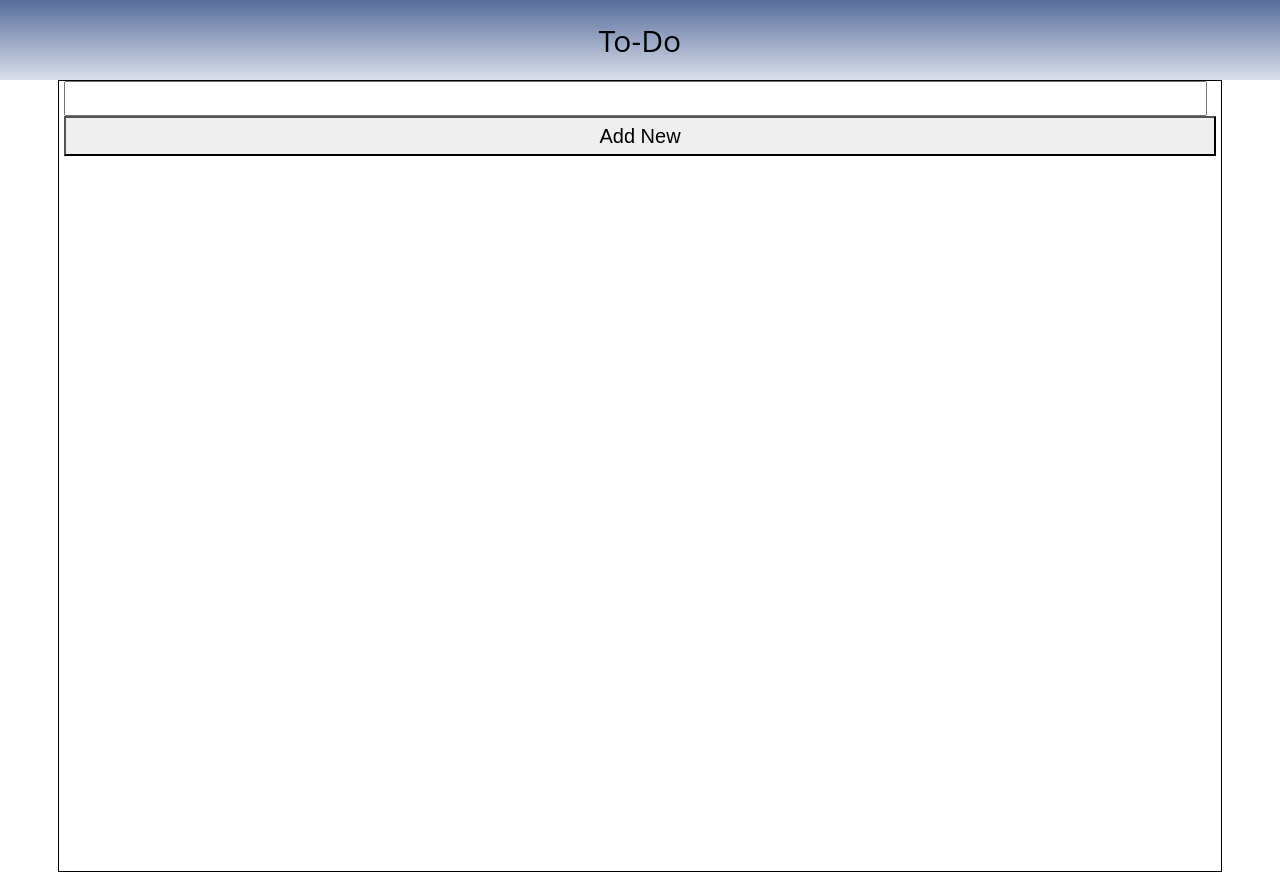
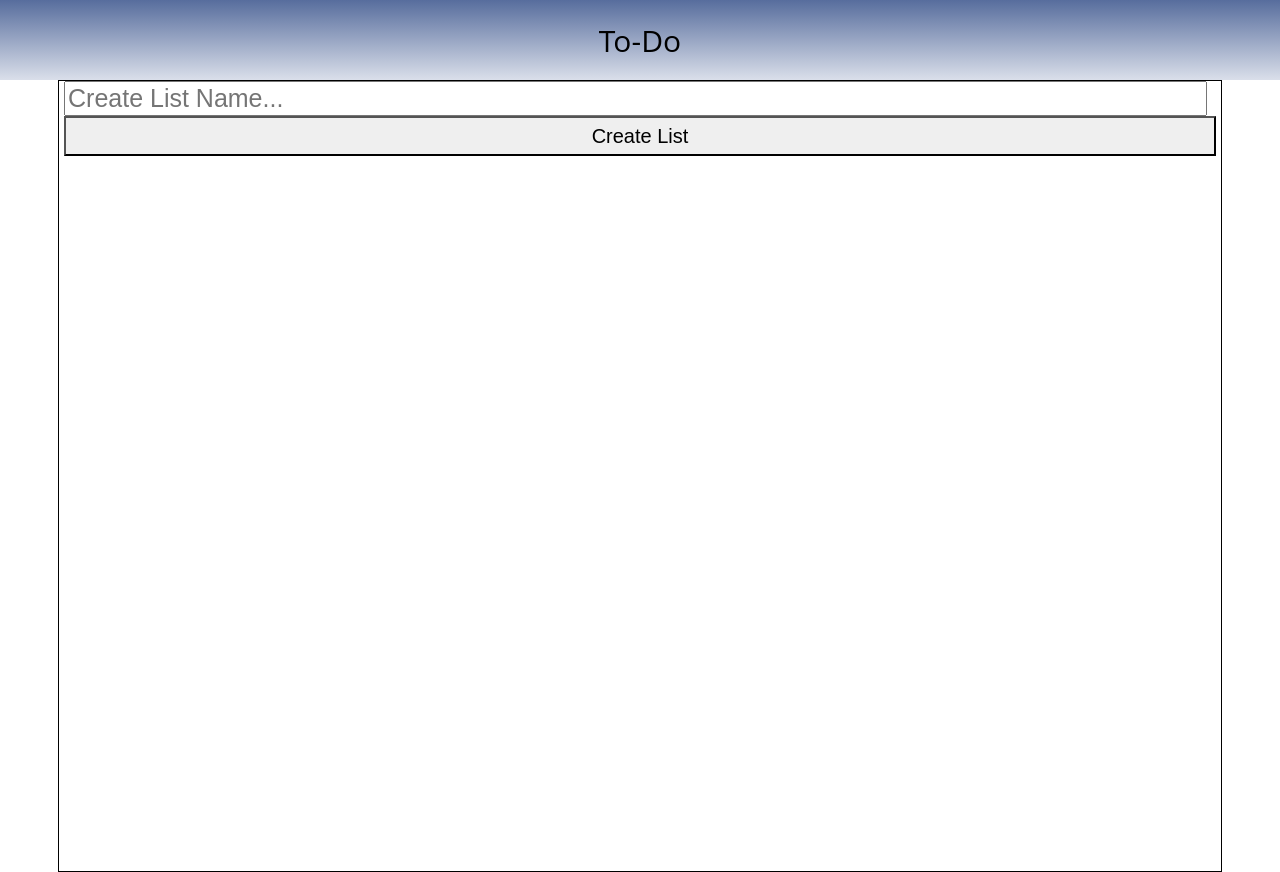
Before and after one commit to benknight2336/to-do, a website: page index.html in a window 1280 px wide. Drawn offline with nearby package versions, Linux system fonts and the light colour scheme.

Commit message:
Added Placeholder

```diff
--- a/index.html
+++ b/index.html
@@ -20,8 +20,8 @@
 
  <div class="main">
         <div class="navigation">
-            <input type="text" class='newListName' />
-            <button class="createListNames">Add New</button>
+            <input type="text" class='newListName' placeholder="Create List Name..." />
+            <button class="createListNames">Create List</button>
             <div class="lists"></div>
         </div>
     </div>
```
